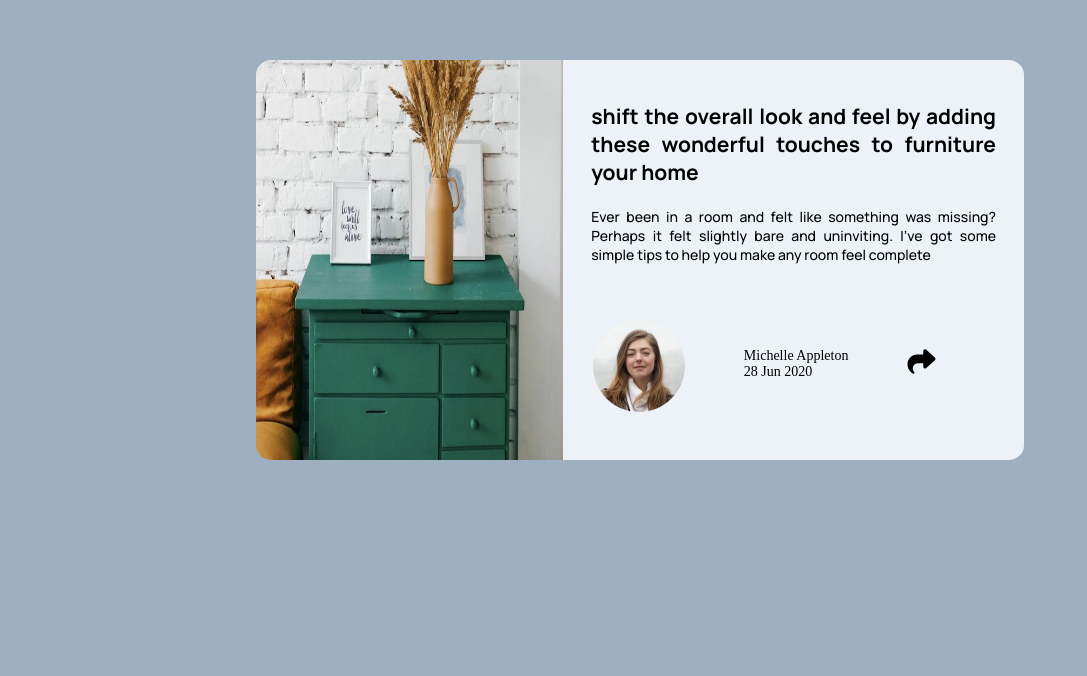
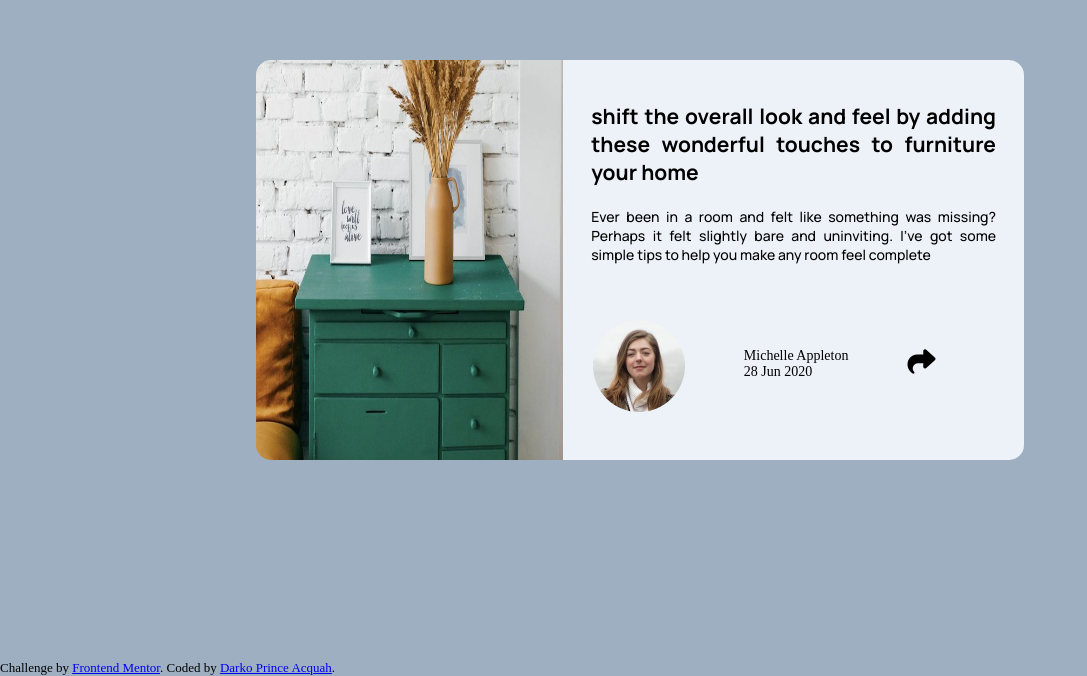
Before and after one commit to PrinceAcquahDarko/article_preview_component, a plain HTML site: page index.html in a window 1280 px wide. Shown: the part 140-816 px from the top of the page, without its empty margins (0-1087 px from the left). Drawn offline with Linux system fonts and the light colour scheme.

Commit message:
this is what i came up with

```diff
--- a/index.html
+++ b/index.html
@@ -52,19 +52,15 @@
 					</div>
 
 
-<!-- 					HTMLUseful for copying and pasting into your HTML (Webfont with CSS or SVG with JS).<i class="fab fa-facebook"></i>
-Download SVGPerfect for when you want to use just one icon as a vector on the desktop or in your own icon workflow.
-HTMLUseful for copying and pasting into your HTML (Webfont with CSS or SVG with JS).<i class="fab fa-twitter"></i>
-Download SVGPerfect for when you want to use just one icon as a vector on the desktop or in your own icon workflow. -->
-<!--  class="fab fa-pinterest"></i> -->
 
-<!-- <i class="fas fa-share"></i>
-Download SVGPerfect for when you want to use just one icon as a vector on the desktop or in your own icon workflow.
- -->
 				</div>
 			</footer>
 		</div>
 	</div>
+	<div class="attribution">
+    Challenge by <a href="https://www.frontendmentor.io?ref=challenge" target="_blank">Frontend Mentor</a>.
+    Coded by <a href="#">Darko Prince Acquah</a>.
+  </div>
 
 
 <script src="script.js"></script>
--- a/style.css
+++ b/style.css
@@ -76,7 +76,7 @@ footer{
 	width: 5%;
 }
 
-footer div{
+footer  >div{
 	display: flex;
 	justify-content: space-around;
 
```
